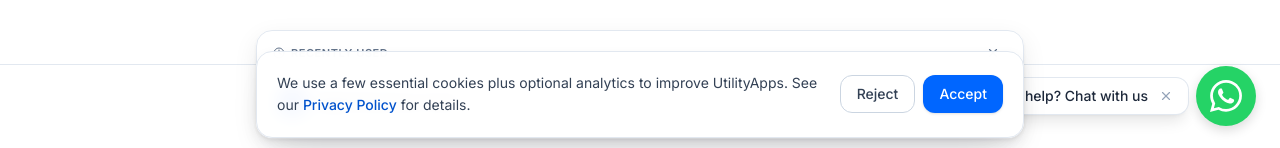
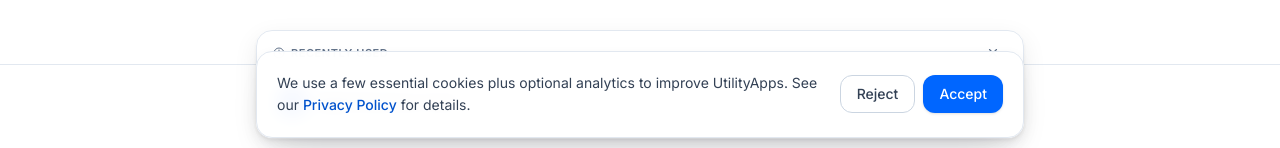
Before and after one commit to makonordan/utilityapps, a Next.js app: page /tools/business-card in a window 1280 px wide. Shown: the part 650-798 px from the top of the page. Built offline with nearby package versions, Linux system fonts and the light colour scheme; no server answers.

Commit message:
Remove site-wide WhatsApp chat button
Drops the floating WhatsApp bubble that exposed a personal phone
number on every page.

```diff
--- a/app/layout.tsx
+++ b/app/layout.tsx
@@ -12,7 +12,6 @@
 import { ThemeProvider } from "@/components/providers/ThemeProvider";
 import { SearchModal } from "@/components/search/SearchModal";
 import { RecentlyUsed } from "@/components/tools/RecentlyUsed";
-import { WhatsAppButton } from "@/components/WhatsAppButton";
 import {
   generateOrganizationSchema,
   generateWebSiteSchema,
@@ -141,9 +140,6 @@
         </ThemeProvider>
         <Analytics />
         <GoogleAnalytics />
-        <HideOnEmbed>
-          <WhatsAppButton />
-        </HideOnEmbed>
       </body>
     </html>
   );
--- a/components/WhatsAppButton.tsx
+++ /dev/null
@@ -1,85 +0,0 @@
-"use client";
-
-import { useEffect, useState } from "react";
-import { X } from "lucide-react";
-
-// Pre-filled "click to chat" link. The number is in international format
-// without the leading + or zeros, as wa.me requires.
-const WHATSAPP_URL =
-  "https://wa.me/2348037723164?text=Hi%20Daniel!%20I'm%20using%20UtilityApps%20and%20I'd%20like%20help%20with...";
-
-const TOOLTIP_DISMISSED_KEY = "ua-whatsapp-tooltip-dismissed";
-
-/** Official WhatsApp glyph, rendered white. */
-function WhatsAppGlyph() {
-  return (
-    <svg
-      viewBox="0 0 24 24"
-      aria-hidden="true"
-      className="h-7 w-7 sm:h-8 sm:w-8"
-      fill="currentColor"
-    >
-      <path d="M17.472 14.382c-.297-.149-1.758-.867-2.03-.967-.273-.099-.471-.148-.67.15-.197.297-.767.966-.94 1.164-.173.199-.347.223-.644.075-.297-.15-1.255-.463-2.39-1.475-.883-.788-1.48-1.761-1.653-2.059-.173-.297-.018-.458.13-.606.134-.133.298-.347.446-.52.149-.174.198-.298.298-.497.099-.198.05-.371-.025-.52-.075-.149-.669-1.612-.916-2.207-.242-.579-.487-.5-.669-.51-.173-.008-.371-.01-.57-.01-.198 0-.52.074-.792.372-.272.297-1.04 1.016-1.04 2.479 0 1.462 1.065 2.875 1.213 3.074.149.198 2.096 3.2 5.077 4.487.709.306 1.262.489 1.694.625.712.227 1.36.195 1.872.118.571-.085 1.758-.719 2.006-1.413.248-.694.248-1.289.173-1.413-.074-.124-.272-.198-.57-.347m-5.421 7.403h-.004a9.87 9.87 0 0 1-5.031-1.378l-.361-.214-3.741.982.998-3.648-.235-.374a9.86 9.86 0 0 1-1.51-5.26c.001-5.45 4.436-9.884 9.888-9.884 2.64 0 5.122 1.03 6.988 2.898a9.825 9.825 0 0 1 2.893 6.994c-.003 5.45-4.437 9.885-9.885 9.885M20.52 3.449C18.24 1.245 15.24 0 12.045 0 5.463 0 .104 5.334.101 11.892c0 2.096.549 4.142 1.595 5.945L0 24l6.305-1.654a11.962 11.962 0 0 0 5.71 1.453h.005c6.582 0 11.946-5.335 11.949-11.893a11.821 11.821 0 0 0-3.495-8.411z" />
-    </svg>
-  );
-}
-
-export function WhatsAppButton() {
-  const [showTooltip, setShowTooltip] = useState(false);
-
-  // Show the "Need help?" tooltip shortly after load, then auto-dismiss it —
-  // unless the visitor has permanently dismissed it before.
-  useEffect(() => {
-    if (typeof window === "undefined") return;
-    try {
-      if (localStorage.getItem(TOOLTIP_DISMISSED_KEY) === "1") return;
-    } catch {
-      /* localStorage blocked — just show the tooltip normally */
-    }
-    const showTimer = window.setTimeout(() => setShowTooltip(true), 1500);
-    // Visible for 5 seconds after it appears.
-    const hideTimer = window.setTimeout(() => setShowTooltip(false), 6500);
-    return () => {
-      window.clearTimeout(showTimer);
-      window.clearTimeout(hideTimer);
-    };
-  }, []);
-
-  const dismissForever = () => {
-    setShowTooltip(false);
-    try {
-      localStorage.setItem(TOOLTIP_DISMISSED_KEY, "1");
-    } catch {
-      /* ignore */
-    }
-  };
-
-  return (
-    <div className="fixed bottom-4 right-4 z-40 flex items-center gap-2 sm:bottom-6 sm:right-6">
-      {showTooltip && (
-        <div className="flex items-center gap-2 rounded-xl bg-white px-3 py-2 text-sm font-medium text-surface-800 shadow-lg ring-1 ring-surface-200 dark:bg-surface-800 dark:text-surface-100 dark:ring-surface-700">
-          <span>Need help? Chat with us</span>
-          <button
-            type="button"
-            onClick={dismissForever}
-            aria-label="Dismiss this message"
-            className="flex h-5 w-5 shrink-0 items-center justify-center rounded-full text-surface-400 transition hover:bg-surface-100 hover:text-surface-700 dark:hover:bg-surface-700 dark:hover:text-surface-200"
-          >
-            <X className="h-3.5 w-3.5" />
-          </button>
-        </div>
-      )}
-
-      <a
-        href={WHATSAPP_URL}
-        target="_blank"
-        rel="noopener noreferrer"
-        aria-label="Chat with us on WhatsApp"
-        className="flex h-[52px] w-[52px] items-center justify-center rounded-full text-white shadow-[0_4px_12px_rgba(0,0,0,0.15)] transition-all duration-200 hover:scale-110 hover:shadow-[0_6px_18px_rgba(0,0,0,0.22)] focus:outline-none focus-visible:ring-4 focus-visible:ring-[#25D366]/40 sm:h-[60px] sm:w-[60px]"
-        style={{ backgroundColor: "#25D366" }}
-      >
-        <WhatsAppGlyph />
-      </a>
-    </div>
-  );
-}
```
